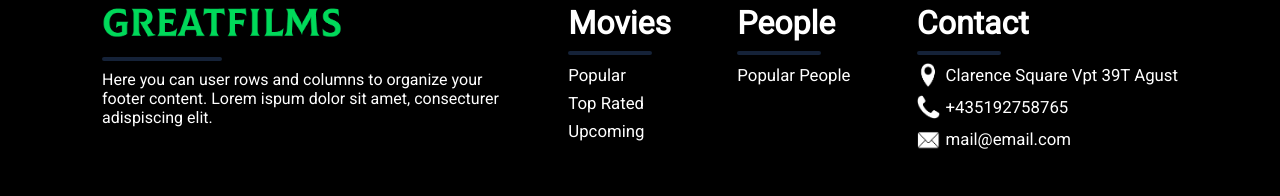
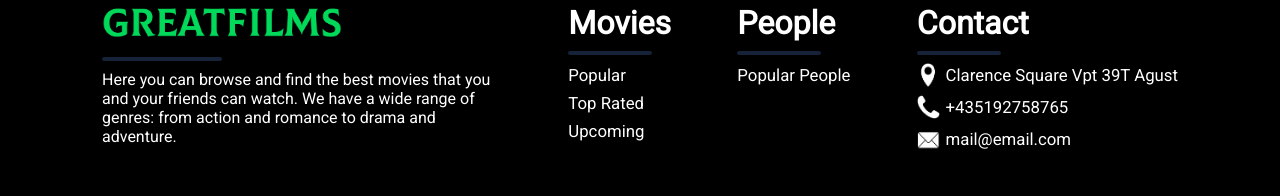
Before and after one commit to ElvisNicolae/greatfilms, a React (Create React App) app: page / in a window 1280 px wide. Shown: the part 2241-2437 px from the top of the page. Built offline with nearby package versions, Linux system fonts and the light colour scheme; no server answers.

Commit message:
finished the homepage

```diff
--- a/src/api/themoviedb.js
+++ b/src/api/themoviedb.js
@@ -1,6 +1,6 @@
 import axios from "axios";
 
-const KEY = "e6ed4845cf8d5e5ce279a43667893d79";
+const KEY = process.env.REACT_APP_THEMOVIEDB_API_KEY;
 
 export default axios.create({
     baseURL: "https://api.themoviedb.org/3",
--- a/src/components/Footer/Footer.js
+++ b/src/components/Footer/Footer.js
@@ -13,10 +13,9 @@ const Footer = () => {
                     <Link className="footer-logo" to='/'><img src={logo} alt="great films's logo" /></Link>
                     <hr className="footer-logo__hr"/>
                     <p className="about">
-                    Here you can user rows and columns
-                    to organize your footer content. Lorem
-                    ispum dolor sit amet, consecturer
-                    adispiscing elit.
+                    Here you can browse and find the best movies that you and your
+                    friends can watch. We have a wide range of genres:
+                    from action and romance to drama and adventure.
                     </p>
                 </div>
                 <div className="footer-content__movies">
--- a/src/components/Footer/Footer.scss
+++ b/src/components/Footer/Footer.scss
@@ -50,6 +50,7 @@ $footer-contant-margin-mobile: 4rem;
             margin: $footer-contant-margin;
 
             @media (max-width: $breakpoint-mobile) {
+                margin: auto;
                 margin-bottom: 4rem;
             }
 
@@ -118,6 +119,10 @@ $footer-contant-margin-mobile: 4rem;
 
         a {
             color: #01b4e4;
+
+            &:hover {
+                color: #0294bd;
+            }
         }
     }
 }
```
Also changed, not shown: src/components/HomePage/HomePage.js (line endings or trailing spaces), 1 other file (tests, documents, lock files or other folders).
